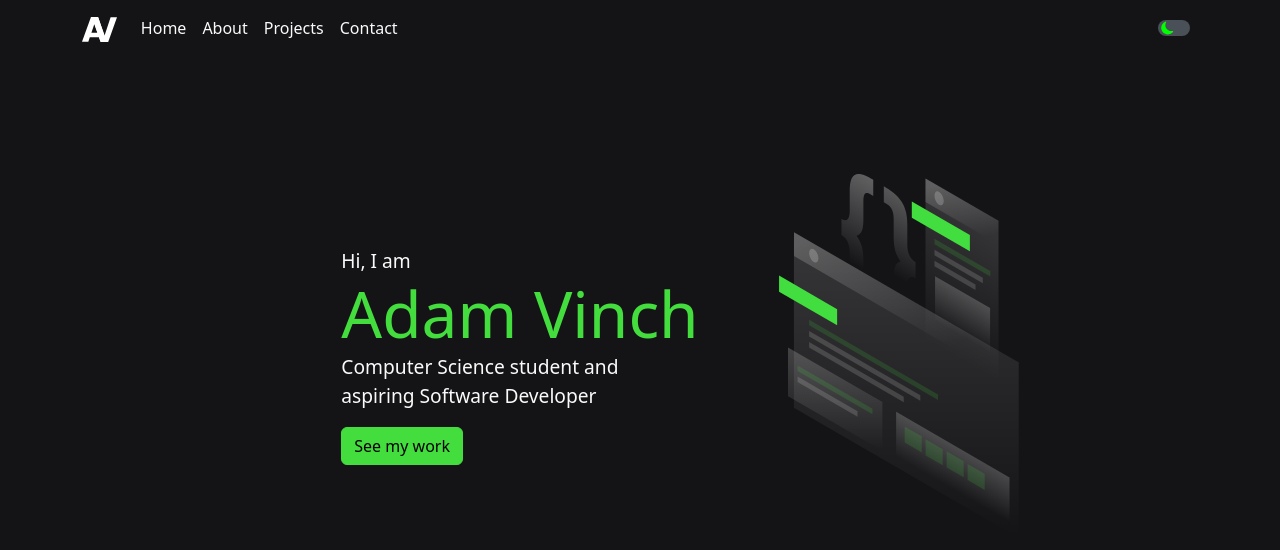
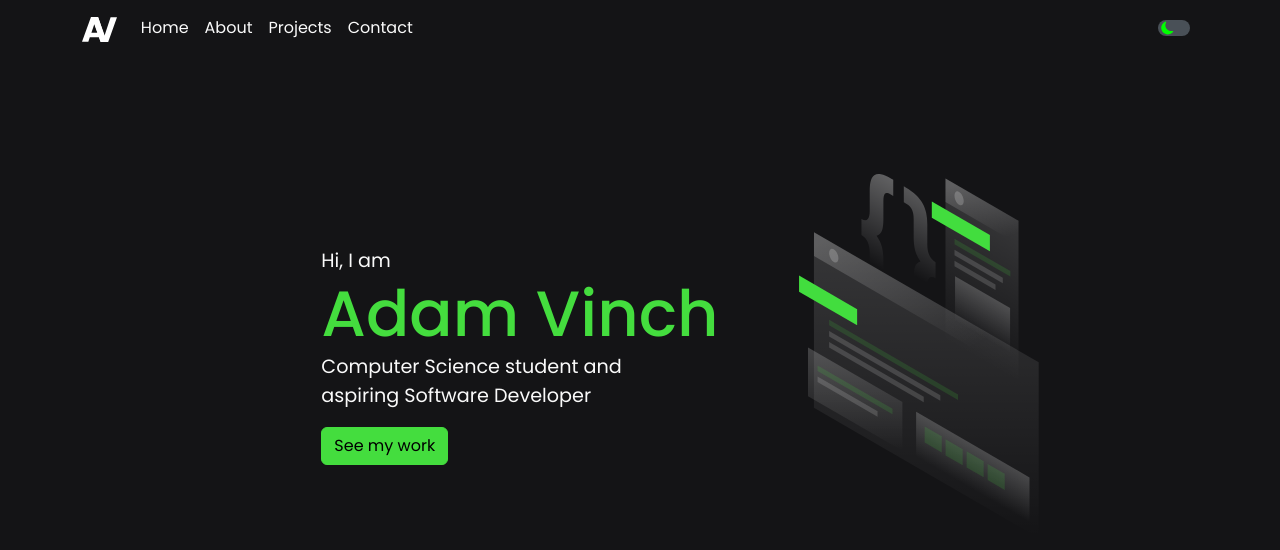
Before and after one commit to Adamv27/Portfolio, a React (Vite) app: page / in a window 1280 px wide. Shown: the top 550 px of the page. Built offline with nearby package versions, Linux system fonts and the light colour scheme.

Commit message:
Use poppins font

```diff
--- a/src/scss/main.scss
+++ b/src/scss/main.scss
@@ -8,8 +8,11 @@
 
 @import '../../node_modules/bootstrap/scss/bootstrap';
 
+@import url('https://fonts.googleapis.com/css2?family=Poppins:ital,wght@0,100;0,200;0,300;0,400;0,500;0,600;0,700;0,800;0,900;1,100;1,200;1,300;1,400;1,500;1,600;1,700;1,800;1,900&display=swap');
+
 body {
     height: 100vh;
+    font-family: 'Poppins'
 }
 
 #root {
```
